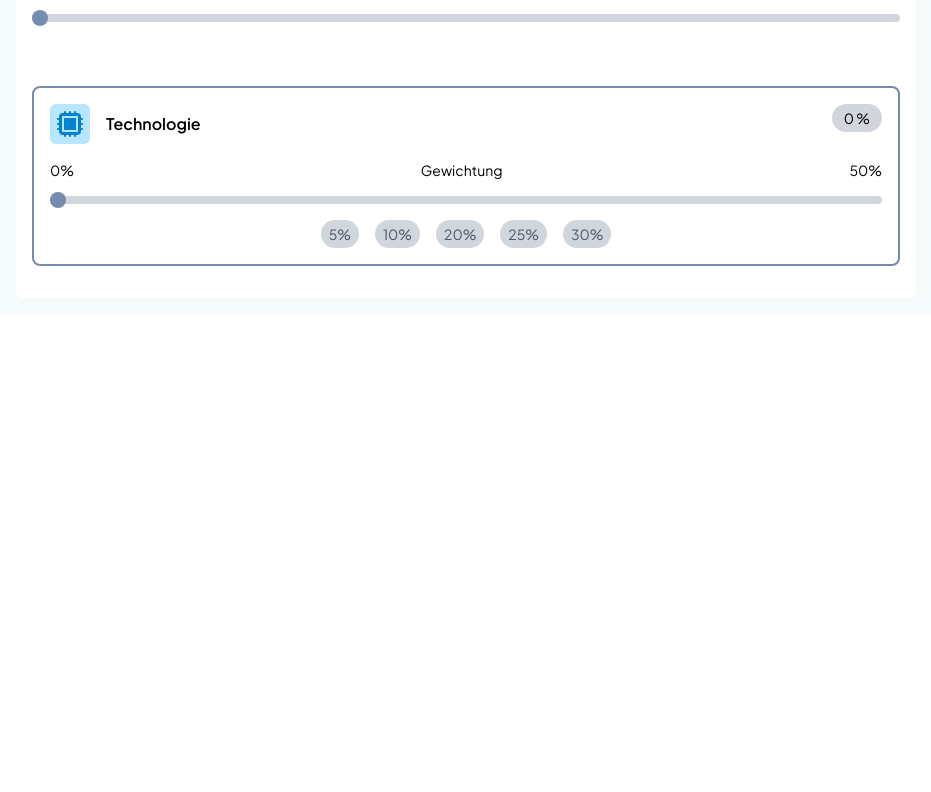
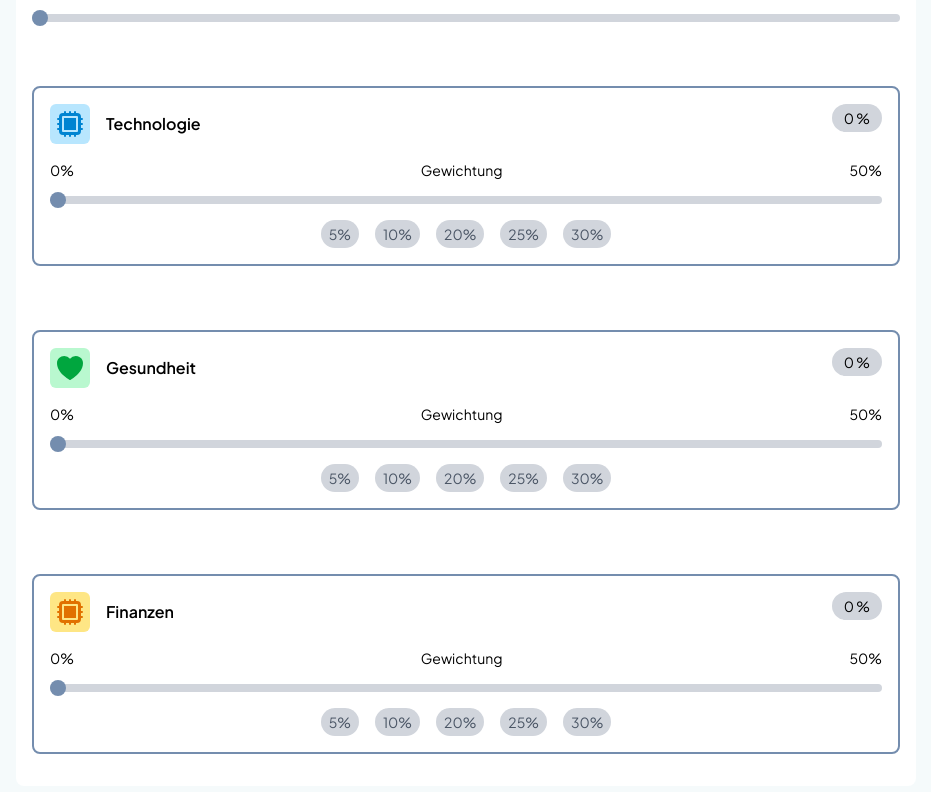
Before and after one commit to KyleKreuter/6ProzentRendite-frontend, a React (Vite) app: page / in a window 1280 px wide. Shown: the part 562-1354 px from the top of the page, without its empty margins (174-1105 px from the left). Before the commit the page ends 876 px from the top, so only its background shows below. Built offline with nearby package versions, Linux system fonts and the light colour scheme.

Commit message:
"Add additional SectorPreferenceComponents for Gesundheit and Finanzen sectors in EtfMatcherComponent"

```diff
--- a/src/components/matcher/EtfMatcherComponent.jsx
+++ b/src/components/matcher/EtfMatcherComponent.jsx
@@ -1,7 +1,7 @@
 import React, {useState} from 'react';
 import RiskLevelComponent from "@/components/matcher/risk/RiskLevelComponent.jsx";
 import SectorPreferenceComponent from "@/components/matcher/sector/SectorPreferenceComponent.jsx";
-import {CpuChipIcon} from "@heroicons/react/24/solid/index.js";
+import {CpuChipIcon, HeartIcon} from "@heroicons/react/24/solid/index.js";
 
 const EtfMatcherComponent = () => {
     const [riskValue, setRiskValue] = useState("LOW")
@@ -24,6 +24,22 @@ const EtfMatcherComponent = () => {
                     headline={"Technologie"}
                     color={{bg: "bg-sky-200", text: "text-sky-600"}}
                 />
+                <SectorPreferenceComponent
+                    icon={
+                        <div className={"w-10 h-10 bg-green-200 rounded-md flex items-center justify-center text-green-600"}>
+                            <HeartIcon className={"size-8"}/>
+                        </div>}
+                    headline={"Gesundheit"}
+                    color={{bg: "bg-green-200", text: "text-green-600"}}
+                />
+                <SectorPreferenceComponent
+                    icon={
+                        <div className={"w-10 h-10 bg-amber-200 rounded-md flex items-center justify-center text-amber-600"}>
+                            <CpuChipIcon className={"size-8"}/>
+                        </div>}
+                    headline={"Finanzen"}
+                    color={{bg: "bg-amber-200", text: "text-amber-600"}}
+                />
             </div>
         </div>
     );
```
